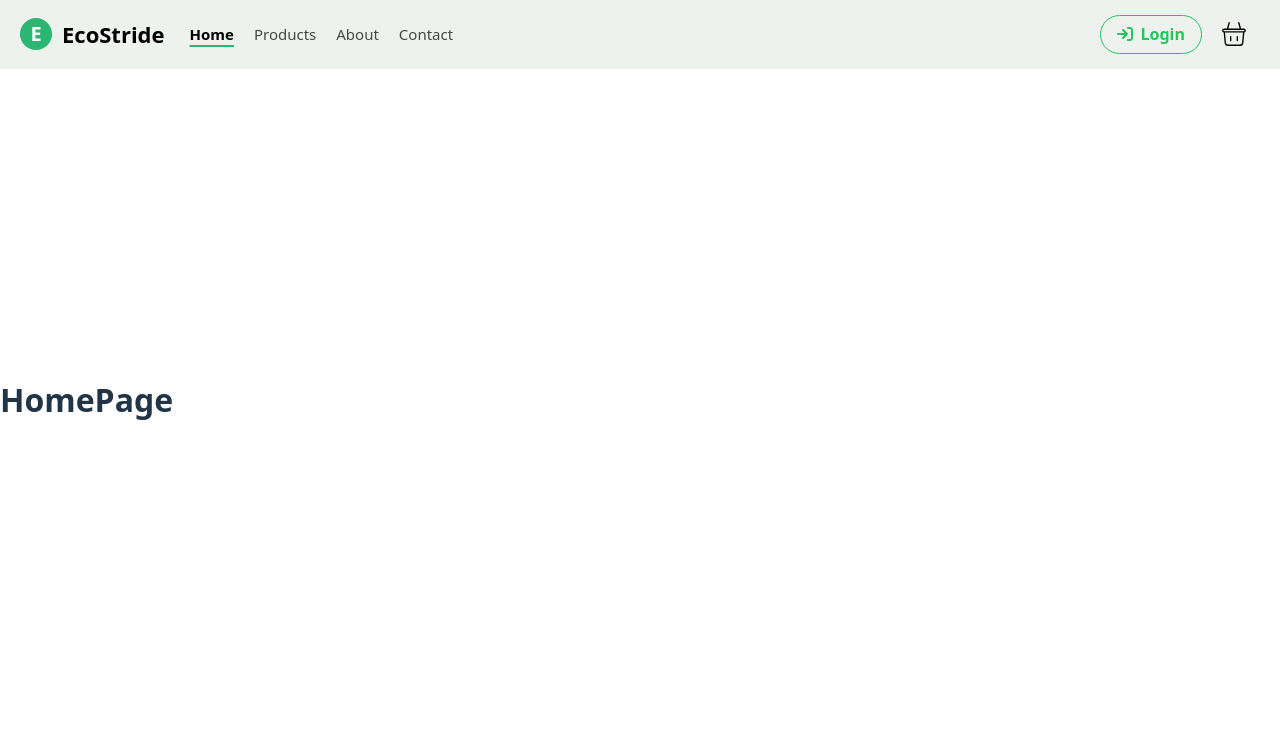
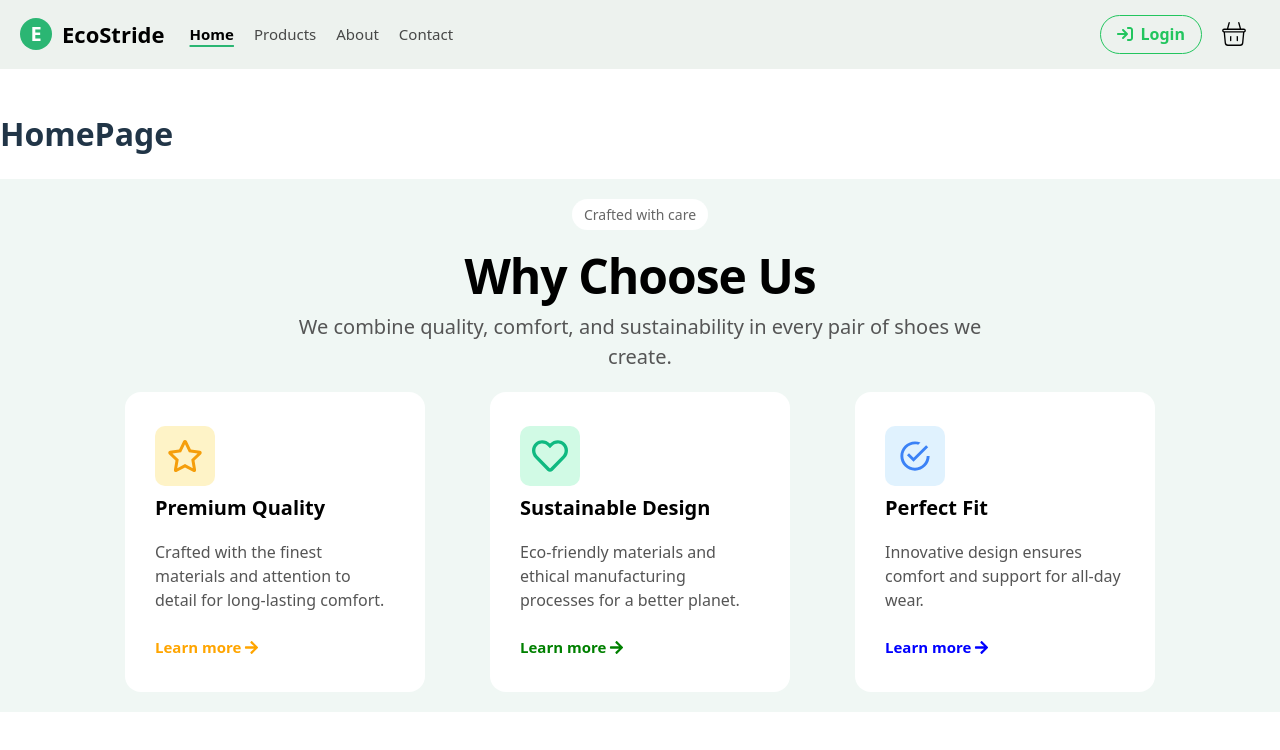
Before and after one commit to StankoI/Shoe_Shop, a React (Vite) app in the folder client/: page / in a window 1280 px wide. Shown: the top 750 px of the page. Built offline with nearby package versions, Linux system fonts and the light colour scheme.

Commit message:
whyChooseUs component

```diff
--- /dev/null
+++ b/client/src/components/layouts/whyChooseUs/whyChooseUs.module.css
@@ -0,0 +1,163 @@
+* {
+    box-sizing: border-box;
+}
+
+
+.why-choose-container {
+    background-color: #f0f7f4;
+    padding: 20px 60px;
+    text-align: center;
+    display: flex;
+    flex-direction: column;
+    row-gap: 20px;
+    width: 100vw;
+}
+
+.why-choose-header {
+    display: flex;
+    flex-direction: column;
+    align-items: center;
+}
+
+.crafted-label {
+    background-color: white;
+    padding: 5px 12px;
+    border-radius: 50px;
+    font-size: 14px;
+    color: #666;
+    margin-bottom: 10px;
+}
+
+.main-title {
+    font-size: 48px;
+    font-weight: 750;
+    color: black;
+    letter-spacing: -1px;
+}
+
+.subtitle {
+    color: #555;
+    font-size: 20px;
+    width: 700px;
+}
+
+.features-container {
+    display: flex;
+    justify-content: space-evenly;
+}
+
+.feature-card {
+    display: flex;
+    flex-direction: column;
+    justify-content: space-around;
+    background-color: white;
+    border-radius: 16px;
+    padding: 30px;
+    height: 300px;
+    width: 300px;
+    transition: all 0.3s;
+}
+
+.feature-card:hover {
+    transform: translateY(-10px);
+    box-shadow: 0 4px 8px 0 rgba(0, 0, 0, 0.2), 0 6px 20px 0 rgba(0, 0, 0, 0.19);
+}
+
+.icon-wrapper {
+    width: 100%;
+}
+
+.icon {
+    width: 60px;
+    height: 60px;
+    display: flex;
+    align-items: center;
+    justify-content: center;
+    background-color: #fef3c7;
+    border-radius: 10px;
+}
+
+.icon-yellow {
+    background-color: #fef3c7;
+    color: #f59e0b;
+}
+
+.icon-green {
+    background-color: #d1fae5;
+    color: #10b981;
+}
+
+.icon-blue {
+    background-color: #e0f2fe;
+    color: #3b82f6;
+}
+
+.icon-logo {
+    width: 60%;
+    height: 60%;
+}
+
+.feature-title {
+    text-align: left;
+    font-size: 20px;
+    font-weight: bold;
+    margin-bottom: 10px;
+    color: black;
+}
+
+.feature-description {
+    text-align: left;
+    font-size: 16px;
+    color: #555;
+    margin-bottom: 16px;
+}
+
+.learn-more {
+    display: flex;
+    align-items: center;
+    justify-content: flex-start;
+    gap: 3px;
+    font-weight: 700;
+    font-size: 15px;
+    cursor: pointer;
+}
+
+.learn-more.orange {
+    color: orange;
+}
+
+.learn-more.green {
+    color: green;
+}
+
+.learn-more.blue {
+    color: blue;
+}
+
+@media (max-width: 1024px) {
+    .features-container {
+        flex-direction: column;
+        align-items: center;
+        gap: 20px;
+    }
+
+    .feature-card {
+        width: 100%;
+    }
+
+    .subtitle {
+        width: 100%;
+    }
+
+    .why-choose-container {
+        padding: 20px;
+    }
+
+    .main-title {
+        font-size: 36px;
+    }
+
+    .subtitle {
+        font-size: 18px;
+    }
+}
--- /dev/null
+++ b/client/src/components/layouts/whyChooseUs/whyChooseUs.tsx
@@ -0,0 +1,65 @@
+import styles from "./whyChooseUs.module.css"
+import { FaRegStar, FaRegHeart , FaArrowRight} from "react-icons/fa";
+import { IoMdCheckmarkCircleOutline} from "react-icons/io";
+
+const WhyChooseUs = () => {
+    return (
+        <div className={styles["why-choose-container"]}>
+            <div className={styles["why-choose-header"]}>
+                <div className={styles["crafted-label"]}>Crafted with care</div>
+                <div className={styles["main-title"]}>Why Choose Us</div>
+                <div className={styles["subtitle"]}>
+                    We combine quality, comfort, and sustainability in every pair of shoes we create.
+                </div>
+            </div>
+
+            <div className={styles["features-container"]}>
+                <div className={styles["feature-card"]}>
+                    <div className={styles["icon-wrapper"]}>
+                        <div className={`${styles["icon"]} ${styles["icon-yellow"]}`}>
+                            <FaRegStar className={styles["icon-logo"]} />
+                        </div>
+                    </div>
+                    <div className={styles["feature-title"]}>Premium Quality</div>
+                    <div className={styles["feature-description"]}>
+                        Crafted with the finest materials and attention to detail for long-lasting comfort.
+                    </div>
+                    <div className={`${styles["learn-more"]} ${styles["orange"]}`}>
+                         Learn more
+                        <FaArrowRight/>
+                    </div>
+                </div>
+
+                <div className={styles["feature-card"]}>
+                    <div className={`${styles["icon"]} ${styles["icon-green"]}`}>
+                        <FaRegHeart className={styles["icon-logo"]} />
+                    </div>
+                    <div className={styles["feature-title"]}>Sustainable Design</div>
+                    <div className={styles["feature-description"]}>
+                        Eco-friendly materials and ethical manufacturing processes for a better planet.
+                    </div>
+                    <div className={`${styles["learn-more"]} ${styles["green"]}`}>
+                        Learn more
+                        <FaArrowRight />
+                    </div>
+                </div>
+
+                <div className={styles["feature-card"]}>
+                    <div className={`${styles["icon"]} ${styles["icon-blue"]}`}>
+                        <IoMdCheckmarkCircleOutline className={styles["icon-logo"]} />
+                    </div>
+                    <div className={styles["feature-title"]}>Perfect Fit</div>
+                    <div className={styles["feature-description"]}>
+                        Innovative design ensures comfort and support for all-day wear.
+                    </div>
+                    <div className={`${styles["learn-more"]} ${styles["blue"]}`}>
+                        Learn more
+                        <FaArrowRight />
+                    </div>
+                </div>
+            </div>
+        </div>
+    );
+};
+
+export default WhyChooseUs;
--- a/client/src/pages/home/layout.tsx
+++ b/client/src/pages/home/layout.tsx
@@ -1,7 +1,10 @@
+import WhyChooseUs from "../../components/layouts/whyChooseUs/whyChooseUs";
+
 const HomeLayout = () => {
     return(
         <div className="home">
             <h1>HomePage</h1>
+            <WhyChooseUs/>
         </div>
     );
 }
```
